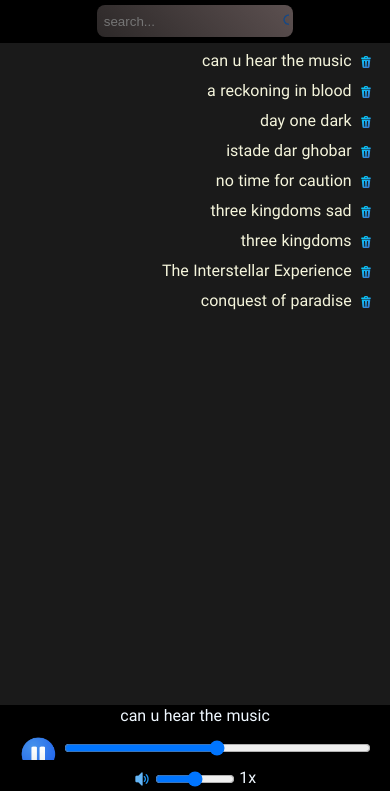
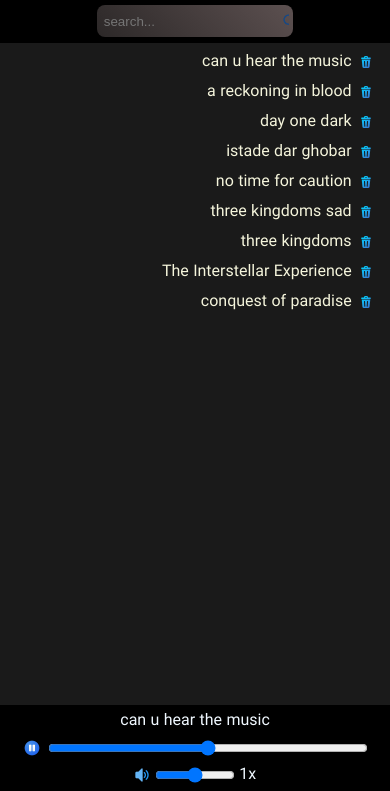
Before and after one commit to mohsen2351fazeli-spec/Music-test, a plain HTML site: page index.html in a window 390 px wide. Shown: the part 53-844 px from the top of the page. Drawn offline with Linux system fonts and the light colour scheme.

Commit message:
Update index.css

```diff
--- a/index.css
+++ b/index.css
@@ -222,7 +222,8 @@ html {
     gap: 0.5rem;
   }
   .music-icon {
-    width: 2.3rem;
+    width: 1rem;
+    height:1rem;
   }
   .music-range {
     height: 0.6rem;
```
